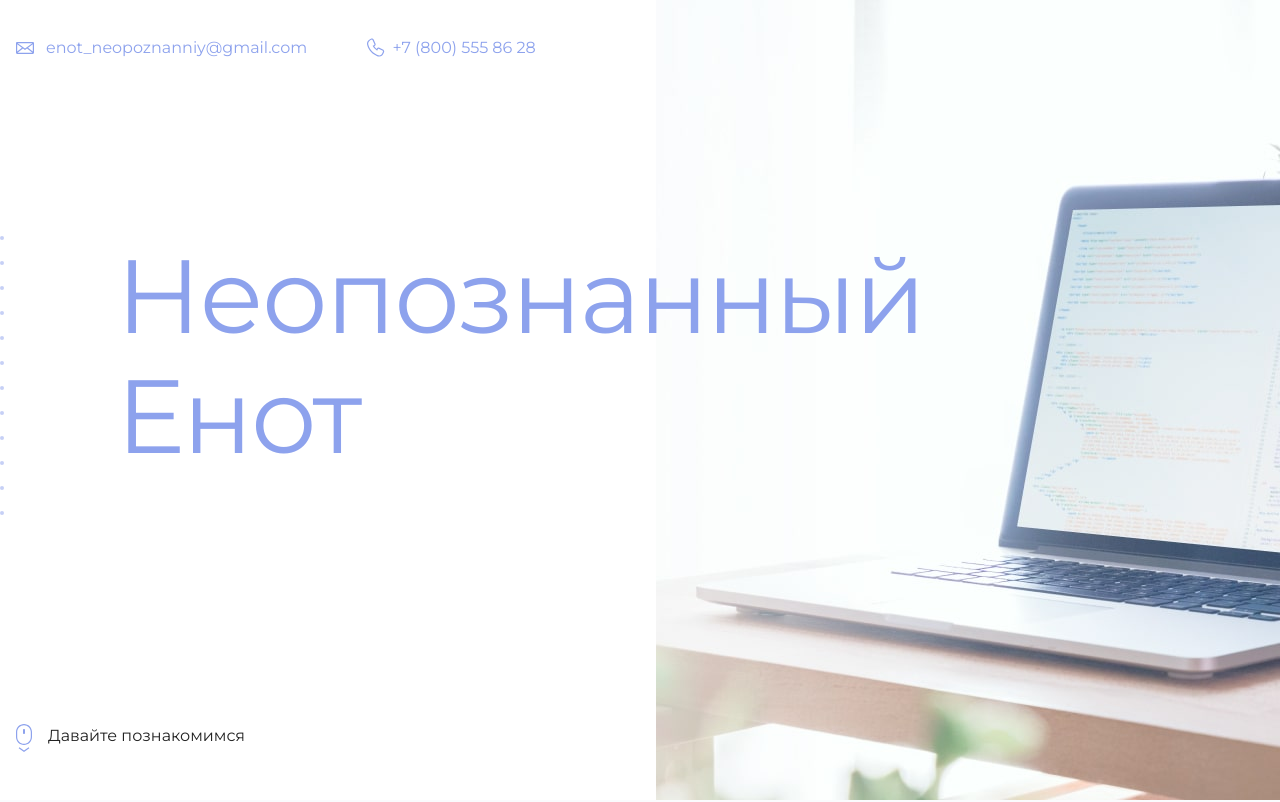
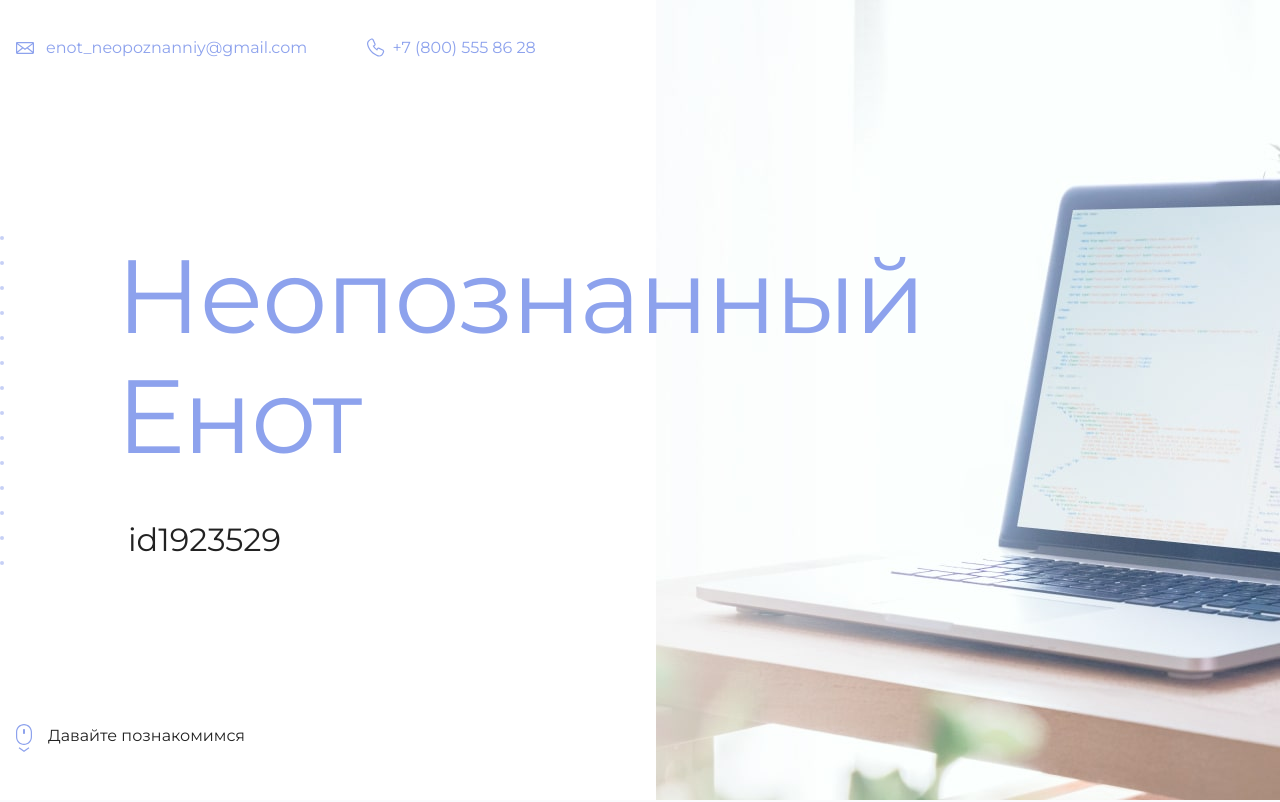
Before and after one commit to hangryRAY123/github-my-site, a plain HTML site: page index.html in a window 1280 px wide. Shown: the top 802 px of the page. Drawn offline with Linux system fonts and the light colour scheme; files whose address does not match are found by name.

Commit message:
Update index.html

```diff
--- a/index.html
+++ b/index.html
@@ -19,7 +19,7 @@
       <section class="hero-image">
         <div class="container">
           <h1 class="heading">Неопознанный Енот</h1>
-          <p><!-- Тут ваш id на сайте Академии --></p>
+          <p>id1923529</p>
         </div>
       </section>
 
```
